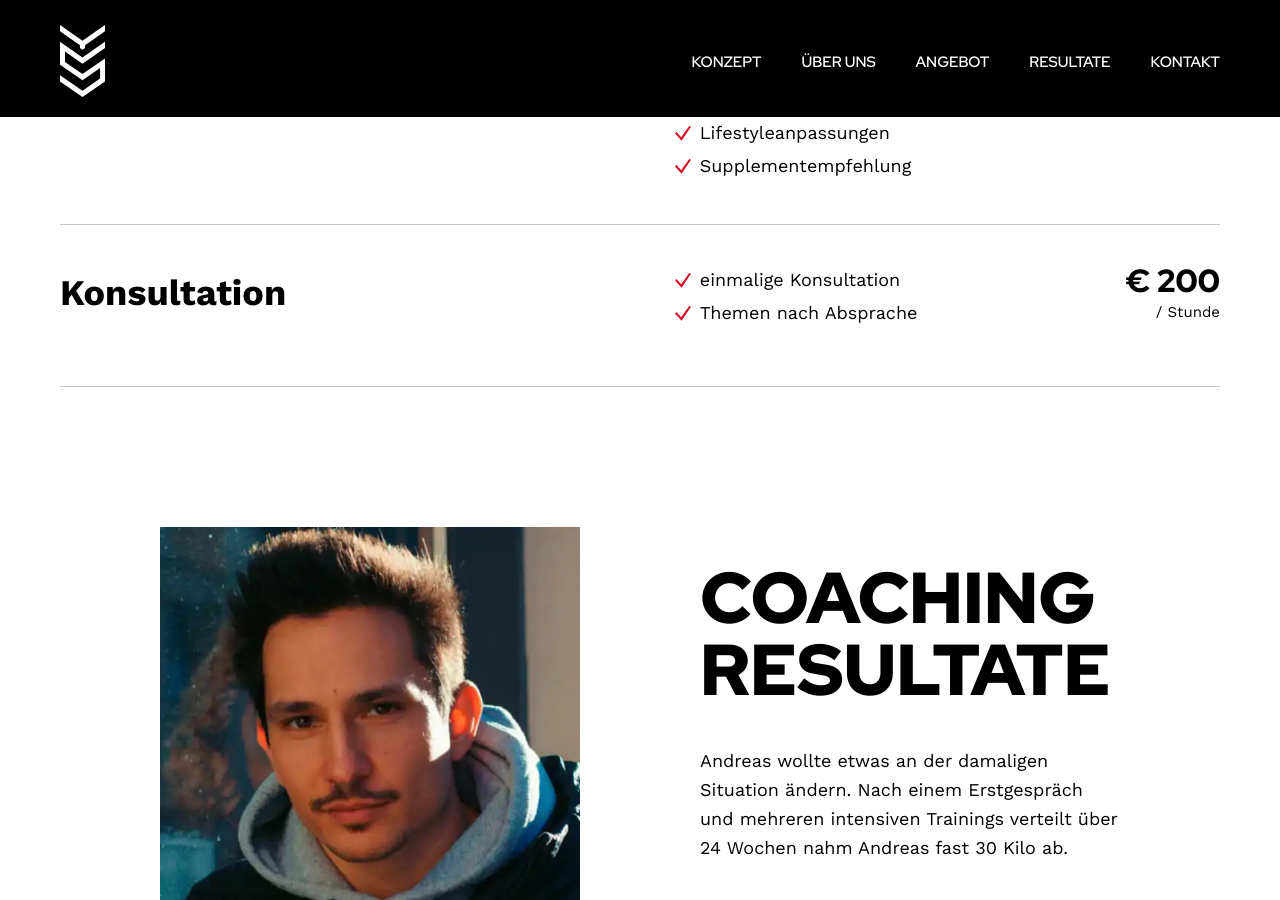
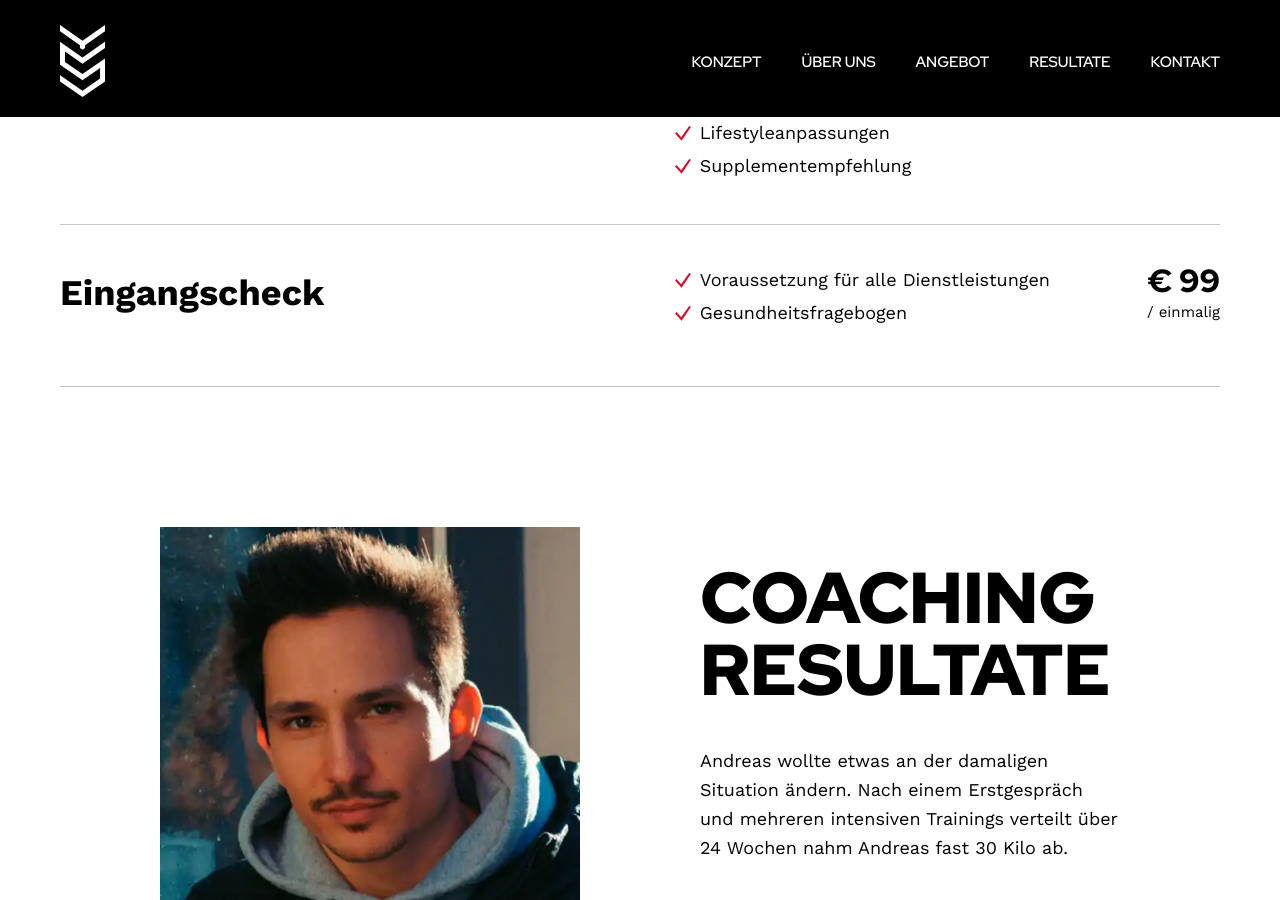
Before and after one commit to yspt-de/www, a Jekyll site: the page built from index.markdown, in a window 1280 px wide and 900 px high, scrolled down 4164 px. Built offline with Jekyll 4.4.1, drawn with Linux system fonts in a browser that asks for light colours.

Commit message:
Update from Forestry.io Yusuf Shafiq updated index.markdown

```diff
--- a/index.markdown
+++ b/index.markdown
@@ -70,12 +70,12 @@ services:
   - Trainingsplan - Training in deinem eigenen Studio
   - Lifestyleanpassungen
   - Supplementempfehlung
-- title: Konsultation
-  price: "€ 200"
-  price-einheit: Stunde
+- title: Eingangscheck
+  price: "€ 99"
+  price-einheit: einmalig
   usps:
-  - einmalige Konsultation
-  - Themen nach Absprache
+  - Voraussetzung für alle Dienstleistungen
+  - Gesundheitsfragebogen
 testimonial-text: Die Entwicklung und Veränderung meines Körpers war sehr schnell,
   schon allein durch die reine Ernährungsumstellung zu sehen. Mit kleinen Tricks,
   angepasst auf meine Bedürfnisse konnte ich in kürzester Zeit tolle Ergebnisse erreichen.
```
